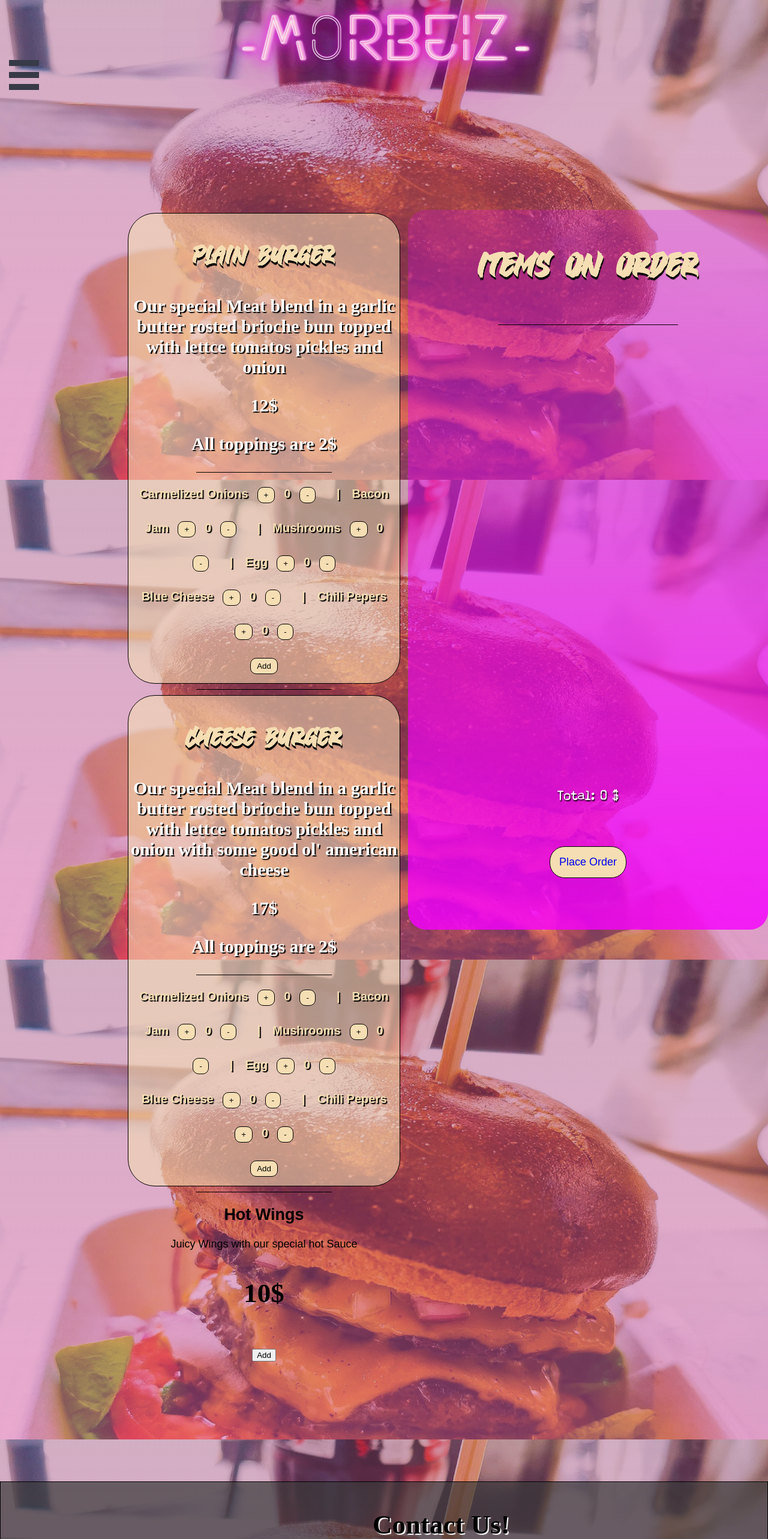
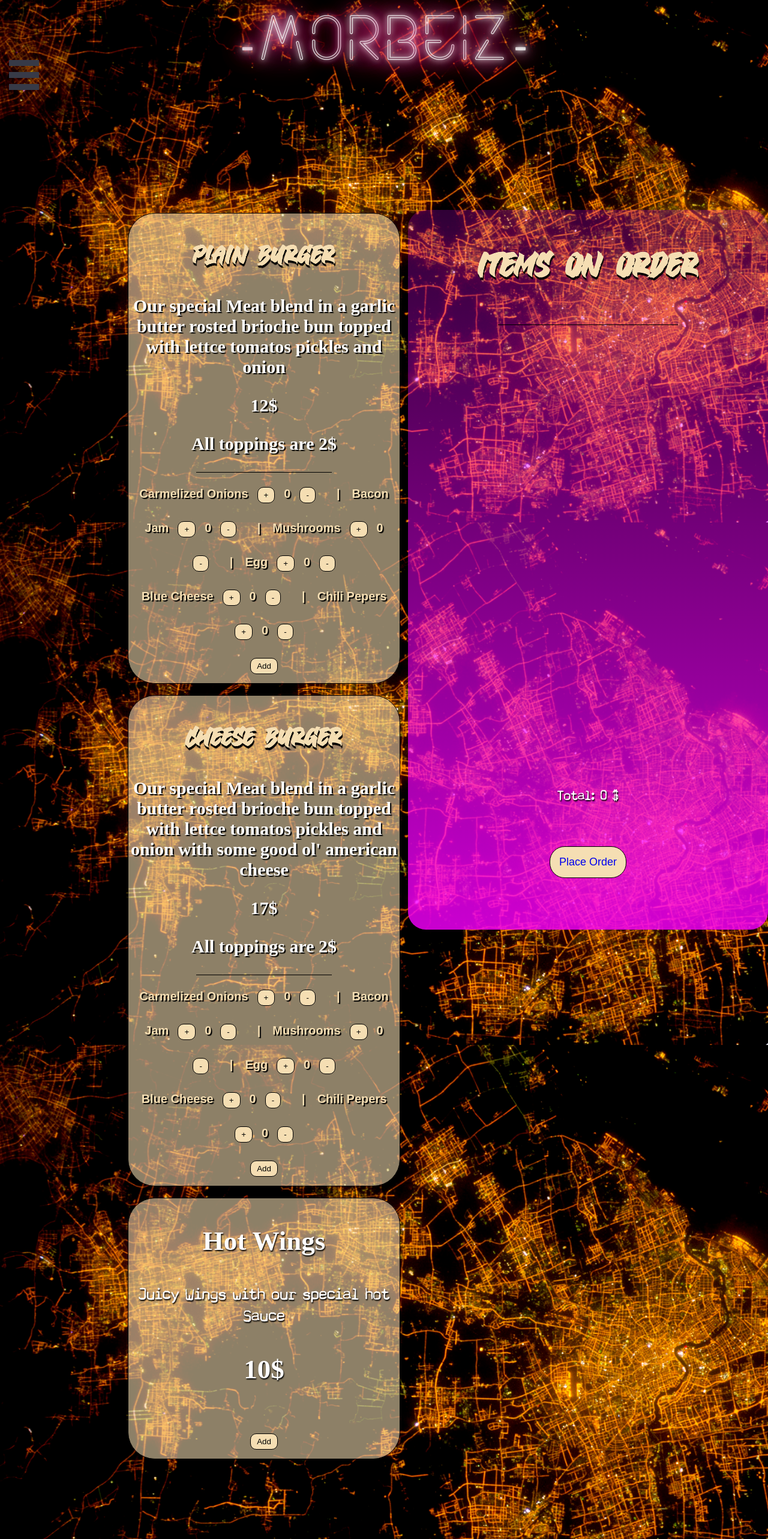
Before and after one commit to Eden-Hazani/Morbiez, a React (Create React App) app: page /takeAway in a window 1280 px wide. Shown: the top 2566 px of the page at 60% size. Built offline with nearby package versions, Linux system fonts and the light colour scheme; a web font is replaced by a local one.

Commit message:
updates to imageSlider
finished sideDish OOP
fixed various bugs.
 Shorten code

```diff
--- a/src/components/imageSlider/imageSlider.css
+++ b/src/components/imageSlider/imageSlider.css
@@ -5,7 +5,7 @@ div>img {
 }
 
 .carousel {
-    width: 800px;
+    width: 80%;
     display: inline-block;
 }
 
--- a/src/components/layout/layout.css
+++ b/src/components/layout/layout.css
@@ -37,7 +37,7 @@
     font-size: 80px;
     font-family: neonFont;
     margin-bottom: 0px;
-    text-shadow: .1vw 0vw .25vw #ffd8d8, .2vw 0vw .25vw #ffd8d8, .4vw 0vw .25vw #ffd8d8, .1vw 0vw 0vw #f257dd, .2vw 0vw 0vw #d857f2, .4vw 0vw 0vw #d357f2, .1vw 0vw .1vw #f257d0, .2vw 0vw .1vw #e057f2, .4vw 0vw .1vw #f257dd, .1vw 0vw 2vw #f257f2, .2vw 0vw 2vw #ed57f2, .4vw 0vw 2vw #e057f2, .1vw 0vw 1vw #e50bd3, .2vw 0vw 1vw #e50be5, .4vw 0vw 5vw #e50bd3, .1vw 0vw 5vw #d30be5, .2vw 0vw 20vw #c10be5, .4vw 0vw 10vw #e50be5, .1vw 0vw 10vw #e50bd3, .2vw 0vw 30vw #de0be5, .4vw 0vw 10vw #e50bda;
+    text-shadow: 0 0 10px #fff, 0 0 20px #fff, 0 0 30px #e60073, 0 0 40px #e60073, 0 0 50px #e60073, 0 0 60px #e60073, 0 0 70px #e60073;
 }
 
 .neon-text {
@@ -47,7 +47,7 @@
     font-size: 80px;
     font-family: neonFont;
     margin-bottom: 0px;
-    animation: neonAni 4s infinite alternate;
+    animation: neonAni 3s infinite;
 }
 
 header {
@@ -59,7 +59,7 @@ header {
         text-shadow: 1px 2px 3px black;
     }
     50% {
-        text-shadow: .1vw 0vw .25vw #ffd8d8, .2vw 0vw .25vw #ffd8d8, .4vw 0vw .25vw #ffd8d8, .1vw 0vw 0vw #f257dd, .2vw 0vw 0vw #d857f2, .4vw 0vw 0vw #d357f2, .1vw 0vw .1vw #f257d0, .2vw 0vw .1vw #e057f2, .4vw 0vw .1vw #f257dd, .1vw 0vw 2vw #f257f2, .2vw 0vw 2vw #ed57f2, .4vw 0vw 2vw #e057f2, .1vw 0vw 1vw #e50bd3, .2vw 0vw 1vw #e50be5, .4vw 0vw 5vw #e50bd3, .1vw 0vw 5vw #d30be5, .2vw 0vw 20vw #c10be5, .4vw 0vw 10vw #e50be5, .1vw 0vw 10vw #e50bd3, .2vw 0vw 30vw #de0be5, .4vw 0vw 10vw #e50bda;
+        text-shadow: 0 0 10px #fff, 0 0 20px #fff, 0 0 30px #e60073, 0 0 40px #e60073, 0 0 50px #e60073, 0 0 60px #e60073, 0 0 70px #e60073;
     }
     100% {
         text-shadow: 1px 2px 3px black;
--- a/src/components/menu/menu.css
+++ b/src/components/menu/menu.css
@@ -28,6 +28,9 @@ hr {
     background-image: url('/Morbiez/assets/images/menuReserve.svg');
 }
 
+.menuDeliverIcon{
+    background-image: url('/Morbiez/assets/images/menu-delivery.svg');
+}
 
 /* Position and sizing of burger button */
 
@@ -113,11 +116,13 @@ hr {
 .bm-item {
     color: rgb(245, 245, 245);
     margin-top: 50px;
+    margin-left: 27px;
     font-size: 2rem;
     text-decoration: none;
     font-family: neonFont;
     text-shadow: 1px 1px 1px black;
     outline: none;
+    display: flex;
 }
 
 .menuFlex {
@@ -126,7 +131,7 @@ hr {
 }
 
 .bm-item:hover {
-    text-shadow: .1vw .5vw .35vw #ffd8d8, .2vw 0vw .25vw #ffd8d8, .4vw 0vw .25vw #ffd8d8, .1vw 0vw 0vw #f257dd, .2vw 0vw 0vw #d857f2, .4vw 0vw 0vw #d357f2, .1vw 0vw .1vw #f257d0, .2vw 0vw .1vw #e057f2, .4vw 0vw .1vw #f257dd, .1vw 0vw 2vw #f257f2, .2vw 0vw 2vw #ed57f2, .4vw 0vw 2vw #e057f2, .1vw 0vw 1vw #e50bd3, .2vw 0vw 1vw #e50be5, .4vw 0vw 5vw #e50bd3, .1vw 0vw 5vw #d30be5, .2vw 0vw 20vw #c10be5, .4vw 0vw 10vw #e50be5, .1vw 0vw 10vw #e50bd3, .2vw 0vw 30vw #de0be5, .4vw 0vw 10vw #e50bda;
+    text-shadow: 0 0 10px #fff, 0 0 20px #fff, 0 0 30px #e60073, 0 0 40px #e60073, 0 0 50px #e60073, 0 0 60px #e60073, 0 0 70px #e60073;
 }
 
 
--- a/src/components/menu/menu.tsx
+++ b/src/components/menu/menu.tsx
@@ -41,6 +41,12 @@ export class Menu extends Component<any,MenuState>{
                             <div className='menuReserveIcon menuIcon'></div>
                         </div>
                     </NavLink>
+                    <NavLink to='/takeAway' exact onClick={()=>this.closeMenuOnClick()}>
+                        <div className='menuFlex'>
+                            <span>Delivery</span>
+                            <div className='menuDeliverIcon menuIcon'></div>
+                        </div>
+                    </NavLink>
                 </BurgerMenu>
             </div>
         )
--- a/src/components/news/news.css
+++ b/src/components/news/news.css
@@ -121,7 +121,7 @@
 .frontCard2>h5 {
     position: absolute;
     font-family: Arial, "Helvetica Neue", Helvetica, sans-serif;
-    margin-top: 155px;
+    margin-top: 120px;
     margin-left: 60px;
     color: wheat;
     text-shadow: black 1px 1px 1px;
--- a/src/components/news/news.tsx
+++ b/src/components/news/news.tsx
@@ -103,9 +103,9 @@ export class News extends Component<any,NewsState>{
             <div className='news'>
                 <h2>Flip Us</h2>
                 <div className='newsCards'>
-                    <div className='flipCard' onClick={this.handleClick1}>
+                    <div className='flipCard' >
                         <ReactCardFlip isFlipped={this.state.isFlipped1} flipDirection="horizontal">
-                        <div className='frontCard1' >
+                        <div className='frontCard1' onClick={this.handleClick1}>
                             <h1>News</h1>
                             <h5>Join our News letter to get the hottest burger related news!</h5>
                             <div className='cardGif'></div>
@@ -123,6 +123,7 @@ export class News extends Component<any,NewsState>{
                             <span>Name</span>
                             <input type='text' onChange={this.setName}/>
                             <button onClick={() => this.isNewsFormCorrect() ? this.signUp() : swal({title: "Please Complete The Form",icon:"warning"}) && this.handleClick1()} >Submit</button>
+                            <div style={{width:400,height:400}}  onClick={this.handleClick1}></div>
                         </div>
                         </ReactCardFlip>
                     </div>
@@ -131,7 +132,6 @@ export class News extends Component<any,NewsState>{
                         <ReactCardFlip isFlipped={this.state.isFlipped2} flipDirection="horizontal">
                         <div  className='frontCard2'>
                             <h1>TakeAway!</h1>
-                            <h5>New! order deliveries to entire Tel-Aviv</h5>
                             <br/>
                             <h5 className='orderNow'>Order Now!</h5>
                             <div className='cardGif2'></div>
--- a/src/components/orderPayment/orderPayment.tsx
+++ b/src/components/orderPayment/orderPayment.tsx
@@ -6,11 +6,13 @@ import { store } from '../../redux/store';
 import { ToppingModel } from '../../models/toppingModule';
 import swal from 'sweetalert';
 import { Redirect } from 'react-router-dom';
+import { SideDishModel } from '../../models/sideDishModel';
 
 
 interface OrderPaymentState{
     burger:BurgerModel[],
     toppings:ToppingModel[],
+    sideDish:SideDishModel[],
     showText:boolean
 }
 
@@ -19,12 +21,13 @@ export class OrderPayment extends Component<any,OrderPaymentState>{
     public constructor(props:any){
         super(props)
         this.state ={
+            sideDish : store.getState().sideDish,
             toppings: store.getState().toppings,
             burger: store.getState().burger,
             showText:false
         }
         this.unsubscribeStore = store.subscribe(()=>{
-            this.setState({burger: store.getState().burger, toppings: store.getState().toppings})
+            this.setState({burger: store.getState().burger, toppings: store.getState().toppings, sideDish: store.getState().sideDish})
         })
     }
     public componentWillUnmount(): void{
@@ -34,14 +37,14 @@ export class OrderPayment extends Component<any,OrderPaymentState>{
         this.props.onHandleToUpdate(false)
         setTimeout(() => {
             this.setState({showText:true})
+              // this condition stops the mounting function if the user reached this page without getting into the menu page first.
+            if(this.state.toppings.length<1){
+                return
+            }
             // this function is inside the set timeout as the DIV with the id "totalPrice" is not yet constructed when the component mounts but only 2 secs afterwards
             let totalPrice = 0;
             for(let burger of this.state.burger){
                 totalPrice = totalPrice + burger.price
-            }
-            // this condition stops the mounting function if the user reached this page without getting into the menu page first.
-            if(this.state.toppings.length<1){
-                return
             }
             let topping = this.state.toppings[this.state.toppings.length -1];
             Object.values(topping).forEach(function(key,index){
@@ -50,6 +53,9 @@ export class OrderPayment extends Component<any,OrderPaymentState>{
                 }
                 totalPrice = totalPrice + (key*2)
             })
+            for(let dish of this.state.sideDish){
+                totalPrice = totalPrice + dish.price
+            }
             document.getElementById("totalPrice").innerHTML = `Total + VAT : ${Math.floor(totalPrice * 1.17)} $`;
         }, 2000);
     }
@@ -87,6 +93,12 @@ export class OrderPayment extends Component<any,OrderPaymentState>{
                                 </div>
                             </div>
                             ))}
+                            <h3>Side Dishs</h3>
+                            {this.state.sideDish.length<1? this.state.sideDish.map(s =>
+                            <React.Fragment>
+                                <div>{s.dishType}</div>
+                            </React.Fragment>
+                            ):<div>No Side Dishes</div>}
                          <div id='totalPrice'>0</div>
                      </React.Fragment>
                 }
--- a/src/components/reservations/reservations.tsx
+++ b/src/components/reservations/reservations.tsx
@@ -108,6 +108,7 @@ export class Reservations extends Component<any,ReservationsState>{
             this.state.errors.dateError === '' &&
             this.state.errors.fullnameError === '';
     }
+
     componentDidMount(){
         document.body.style.backgroundImage = "url('/Morbiez/assets/images/reservation-background.jpg')"
         this.props.onHandleToUpdate(false)
--- a/src/components/takeAway/takeAway.tsx
+++ b/src/components/takeAway/takeAway.tsx
@@ -17,10 +17,15 @@ export class TakeAway extends Component<any,TakeAwayState>{
             showText: false}
     }
     componentDidMount(){
+        document.body.style.backgroundImage = "url('/Morbiez/assets/images/takeout-background.jpg')"
         this.props.onHandleToUpdate(false)
         setTimeout(() => {
             this.setState({showText:true})
         }, 2000);
+    }
+    componentWillUnmount(){
+        // removes the background image on component unmount so that the background will revert to the backgroup in the index.css files
+        document.body.style.removeProperty('background-Image')
     }
     public render(){
         const  {showText} = this.state
--- a/src/components/takeOrderMenu/takeOrderMenu.css
+++ b/src/components/takeOrderMenu/takeOrderMenu.css
@@ -96,8 +96,31 @@
     font-weight: 600;
     font-family: quoteText;
 }
+.wings{
+    background-color: rgba(245, 222, 179, 0.575);
+    border-radius: 45px;
+    border: 1px black solid;
+}
+.wings>h3,.wings>div{
+    color: white;
+    text-shadow: 1px 2px 2px black;
+}
+.wings>div{
+    font-size: 30px;
+    font-family: quoteText;
+}
 
-@media (max-width: 1000px) {
+.wings>button{
+    margin: 15px;
+    background-color: wheat;
+    border: 1px black solid;
+    border-radius: 10px;
+    padding: 5px;
+    padding-left: 10px;
+    padding-right: 10px;
+}
+
+@media (max-width: 768px) {
     .order {
         position: relative;
         display: block;
--- a/src/components/takeOrderMenu/takeOrderMenu.tsx
+++ b/src/components/takeOrderMenu/takeOrderMenu.tsx
@@ -115,35 +115,35 @@ export class TakeOrderMenu extends Component<any,TakeAwayState>{
               })
             }
           })
-        const topping = ['Onions','BaconJem','Mushrooms','Egg','BlueCheese','ChiliPepers']
+
         const burgerType = document.getElementById(product).innerHTML;
         const price = +document.getElementById(`${product}Price`).innerHTML.replace('$','')
-        const hasOnions = +document.getElementById(`${product}${topping[0]}`).innerHTML.replace('0','');
-        const hasBacon = +document.getElementById(`${product}${topping[1]}`).innerHTML.replace('0','');
-        const hasMushroom = +document.getElementById(`${product}${topping[2]}`).innerHTML.replace('0','');
-        const hasEgg = +document.getElementById(`${product}${topping[3]}`).innerHTML.replace('0','');
-        const hasBlueCheese = +document.getElementById(`${product}${topping[4]}`).innerHTML.replace('0','');
-        const hasChiliPepers = +document.getElementById(`${product}${topping[5]}`).innerHTML.replace('0','');
         const burger = {...this.state.burger};
         burger.id = Math.floor(Math.random()*10000-1)+1;
         burger.price = price
         burger.burgerType = burgerType;
         this.setState({burger})
-        const toppings = {...this.state.toppings};
+        store.dispatch({type: ActionType.AddBurger,payload:burger})
+
+        const topping = ['Onions','Bacon','Mushrooms','Egg','BlueCheese','ChiliPepers'] as const
+        let toppings = {...this.state.toppings};
+        for(let item of topping){
+          let amountOfToppings = +document.getElementById(`${product}${item}`).innerHTML.replace('0','');
+          Object.keys(toppings).forEach(function(key){
+            if(key === item){
+              toppings[key] = amountOfToppings
+            }
+          })
+        }
         toppings.id = burger.id;
-        toppings.Bacon = hasBacon;
-        toppings.Mushrooms = hasMushroom;
-        toppings.Onions = hasOnions;
-        toppings.ChiliPepers = hasChiliPepers;
-        toppings.Egg = hasEgg;
-        toppings.BlueCheese = hasBlueCheese;
         this.setState({toppings})
-        store.dispatch({type: ActionType.AddBurger,payload:burger})
         store.dispatch({type: ActionType.AddToppings,payload:toppings})
         for(let item in topping){
             document.getElementById(`${product}${topping[item]}`).innerHTML = '0'
         }
     }
+
+
     private newSideDish = (product:string)=>{
       const sideDishType = document.getElementById(product).innerHTML;
       const price = +document.getElementById(`${product}Price`).innerHTML.replace('$','');
@@ -176,9 +176,9 @@ export class TakeOrderMenu extends Component<any,TakeAwayState>{
                     <span className='marginSpan'>|</span>
                     {/* ----- */}
                     <span>Bacon Jam</span>
-                    <button onClick={()=>{this.add('plainBurgerBaconJem')}}>+</button>
-                    <span id='plainBurgerBaconJem'>0</span>
-                    <button onClick={()=>{this.detract('plainBurgerBaconJem')}}>-</button>
+                    <button onClick={()=>{this.add('plainBurgerBacon')}}>+</button>
+                    <span id='plainBurgerBacon'>0</span>
+                    <button onClick={()=>{this.detract('plainBurgerBacon')}}>-</button>
                     <span className='marginSpan'>|</span>
                     {/* --- */}
                     <span>Mushrooms</span>
@@ -221,9 +221,9 @@ export class TakeOrderMenu extends Component<any,TakeAwayState>{
                     <span className='marginSpan'>|</span>
                     {/* ----- */}
                     <span>Bacon Jam</span>
-                    <button onClick={()=>{this.add('cheeseBurgerBaconJem')}}>+</button>
-                    <span id='cheeseBurgerBaconJem'>0</span>
-                    <button onClick={()=>{this.detract('cheeseBurgerBaconJem')}}>-</button>
+                    <button onClick={()=>{this.add('cheeseBurgerBacon')}}>+</button>
+                    <span id='cheeseBurgerBacon'>0</span>
+                    <button onClick={()=>{this.detract('cheeseBurgerBacon')}}>-</button>
                     <span className='marginSpan'>|</span>
                     {/* --- */}
                     <span>Mushrooms</span>
@@ -252,11 +252,13 @@ export class TakeOrderMenu extends Component<any,TakeAwayState>{
                 </div>
                 <hr/>
                 <div className='sideDishes'>
-                    <h2 id='hotWings'>Hot Wings</h2>
+                  <div className='wings'>
+                    <h3 id='hotWings'>Hot Wings</h3>
                     <div>Juicy Wings with our special hot Sauce</div>
                     <h3 id='hotWingsPrice'>10$</h3>
                     <br/>
                     <button onClick={()=>{this.newSideDish('hotWings')}}>Add</button>
+                  </div>
                 </div>
                </React.Fragment>
                 }
```
Also changed, not shown: public/assets/images/menu-delivery.svg (added), public/assets/images/takeout-background.jpg (added).
